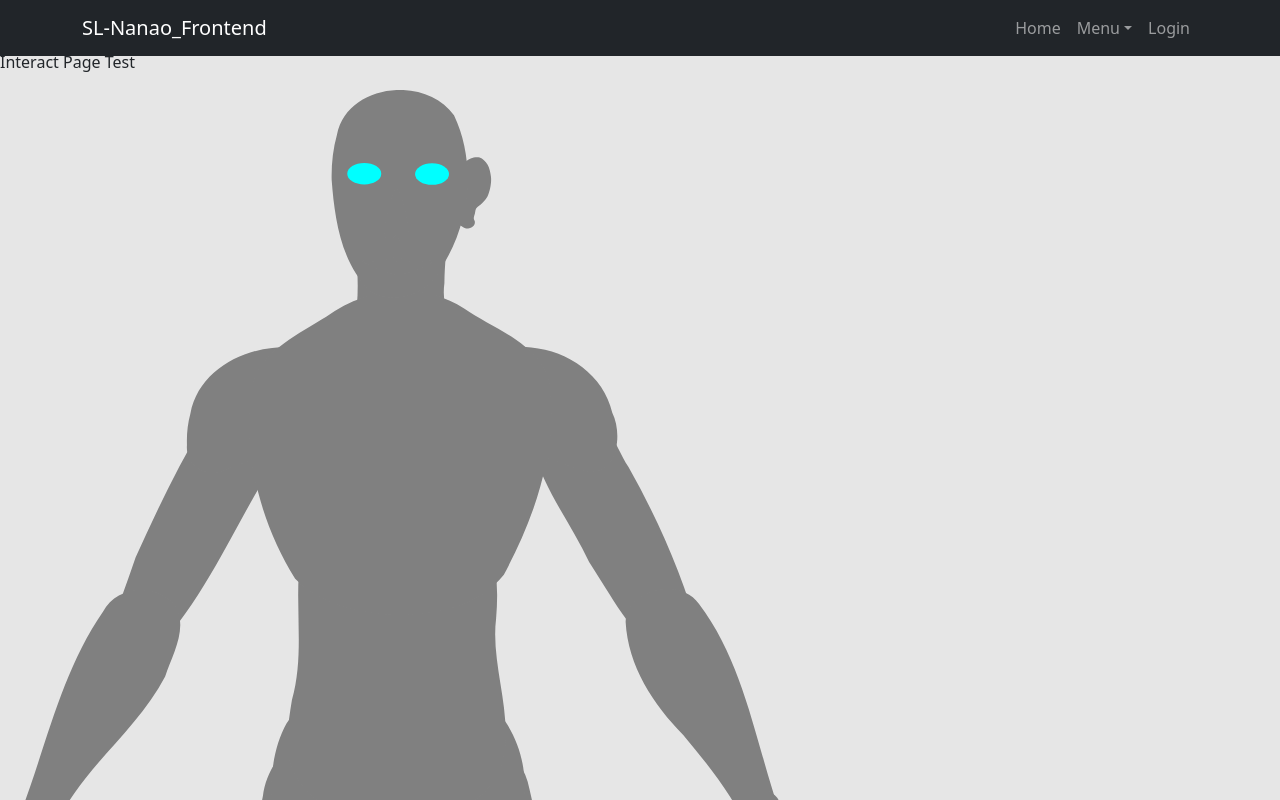
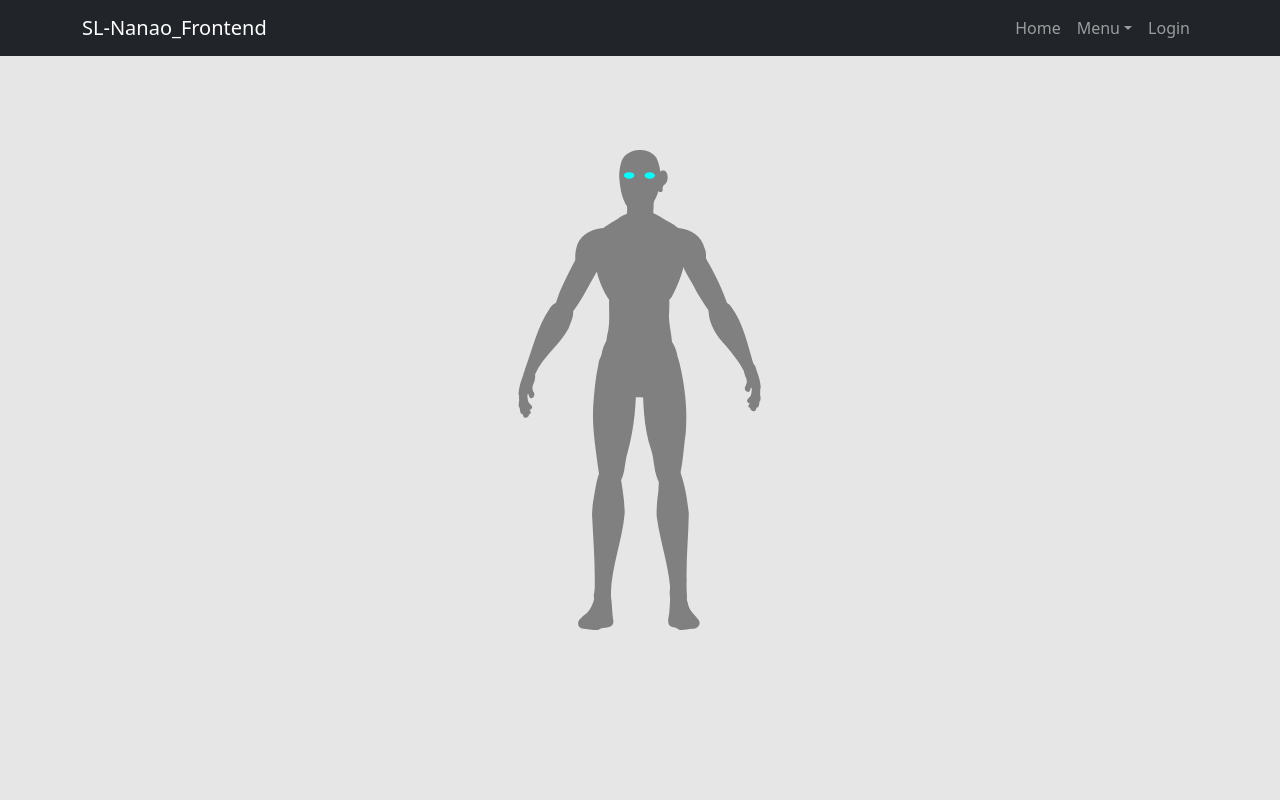
Before and after one commit to chou-ting-wei/NYCU_Service-Learning-Nanao, a React (Vite) app in the folder frontend/: page /interact in a window 1280 px wide. Shown: the top 800 px of the page. Built offline with nearby package versions, Linux system fonts and the light colour scheme.

Commit message:
integrate interact example option 1

```diff
--- a/frontend/src/assets/Interact/Interact.tsx
+++ b/frontend/src/assets/Interact/Interact.tsx
@@ -15,9 +15,7 @@ const Interact = () => {
   const [json, setJson] = React.useState({});
 
   return (
-      <div className="interact">
-        <p>Interact Page Test</p>
-        {/* <img src={FrontSvg} alt="Front" className="front-svg"/> */}
+      <div>
         <Front json={json} setJson={setJson}/>
         {/* <FaceComponent /> */}
       </div>
--- /dev/null
+++ b/frontend/src/assets/Interact/front.css
@@ -0,0 +1,12 @@
+.interact {
+    display: flex;
+    justify-content: center;
+    align-items: center;
+}
+
+svg {
+margin: 100px auto;
+width: 60vh;
+height: 60vh;
+cursor: pointer;
+}
--- a/frontend/src/assets/Interact/front.tsx
+++ b/frontend/src/assets/Interact/front.tsx
@@ -1,4 +1,4 @@
-// import './front.css'
+import './front.css'
 import { ReactSVG } from 'react-svg';
 import FrontSvg from './body/m_front_1.svg';
 
@@ -8,7 +8,7 @@ interface FrontProps {
 	setJson: React.Dispatch<React.SetStateAction<any>>;
 }
 
-const Front = ({ json, setJson }: FrontProps) => {
+const Front = ({ json }: FrontProps) => {
 	const color: any = {
 		0: 'gray',
 		1: 'pink',
@@ -21,7 +21,7 @@ const Front = ({ json, setJson }: FrontProps) => {
 		8: 'brown',
 	}
 	return (
-		<div>
+		<div className='interact'>
 			<ReactSVG
 				src={FrontSvg}
 				beforeInjection={svg => {
@@ -31,40 +31,25 @@ const Front = ({ json, setJson }: FrontProps) => {
 						}
 					);
 				}}
-			/>
-		</div>
-	);
-
-}
-
-export default Front;
-
-/*
-			<ReactSVG
-				src="/m_front_edit.svg"
-				beforeInjection={svg => {
-					svg.querySelectorAll('path').forEach(path => {
-						path.setAttribute('fill', color[0]);
-						path.setAttribute('style', 'cursor: pointer;')
-
-					});
-				}}
 				afterInjection={svg => {
 					svg.querySelectorAll('path').forEach(path => {
-						props.json[path.id] = 0;
+						json[path.id] = 0;
 						path.addEventListener('click', () => {
-							if (props.json[path.id] === undefined) {
-								props.json[path.id] = 1;
+							if (json[path.id] === undefined) {
+								json[path.id] = 1;
 							} else {
-								props.json[path.id] = color[props.json[path.id] + 1] === undefined ? 0 : props.json[path.id] + 1;
+								json[path.id] = color[json[path.id] + 1] === undefined ? 0 : json[path.id] + 1;
 							}
-							path.setAttribute('fill', color[props.json[path.id]]);
-							console.log(props.json);
+							path.setAttribute('fill', color[json[path.id]]);
+							console.log(json);
 						});
 					}
 					);
 				}}
 				renumerateIRIElements={false}
 			/>
+		</div>
+	);
+}
 
-*/
+export default Front;
```
